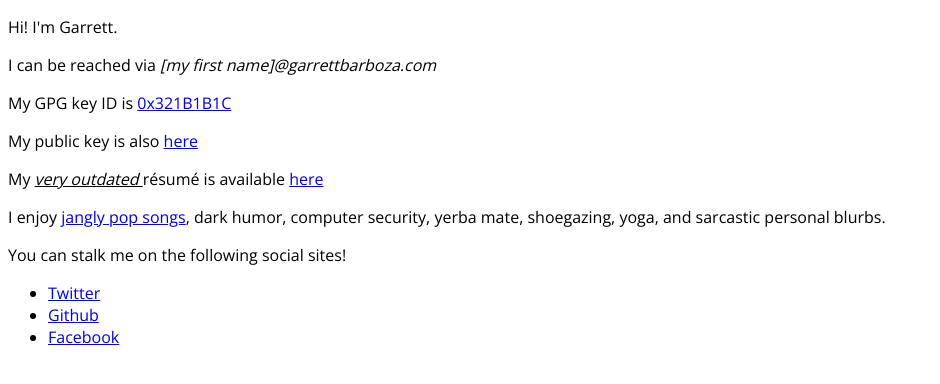
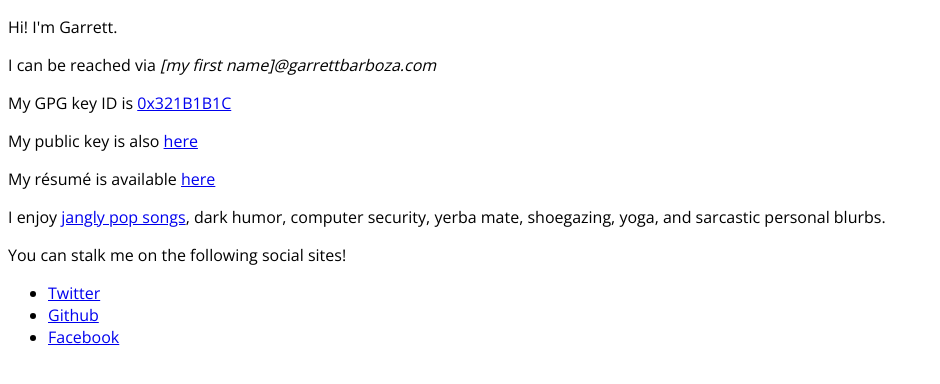
Before and after one commit to garrettbarboza/garrettbarboza.com, a plain HTML site: page index.html in a window 1280 px wide. Shown: the whole page, without its empty margins (0-940 px from the left). Drawn offline with nearby package versions, Linux system fonts and the light colour scheme.

Commit message:
update resume.

```diff
--- a/index.html
+++ b/index.html
@@ -16,7 +16,7 @@
     <p>I can be reached via <i>[my first name]@garrettbarboza.com</i></p>
     <p>My GPG key ID is <a href="http://pgp.mit.edu:11371/pks/lookup?search=0x321B1B1C">0x321B1B1C</a></p>
     <p>My public key is also <a href="pub.asc">here</a></p>
-    <p>My <i><u>very outdated </u></i>résumé is available <a href="resume.pdf">here</a></p>
+    <p>My résumé is available <a href="resume.pdf">here</a></p>
 
     <p>I enjoy <a target="_blank" href="https://www.youtube.com/watch?v=qJm8cohGvpg">jangly pop songs</a>, dark humor, computer security, yerba mate, shoegazing, yoga, and sarcastic personal blurbs.</p>
 
```
Also changed, not shown: 1 other file.
